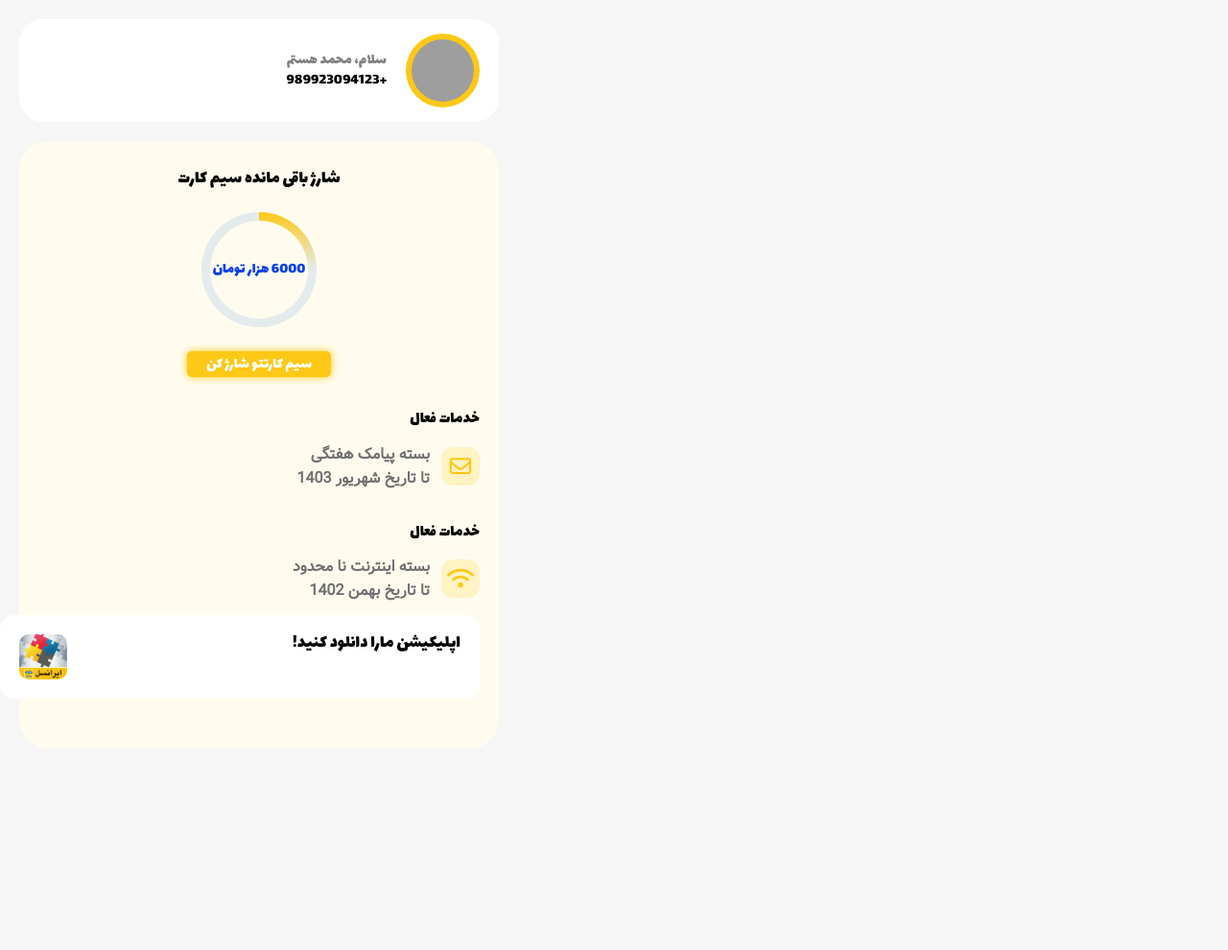
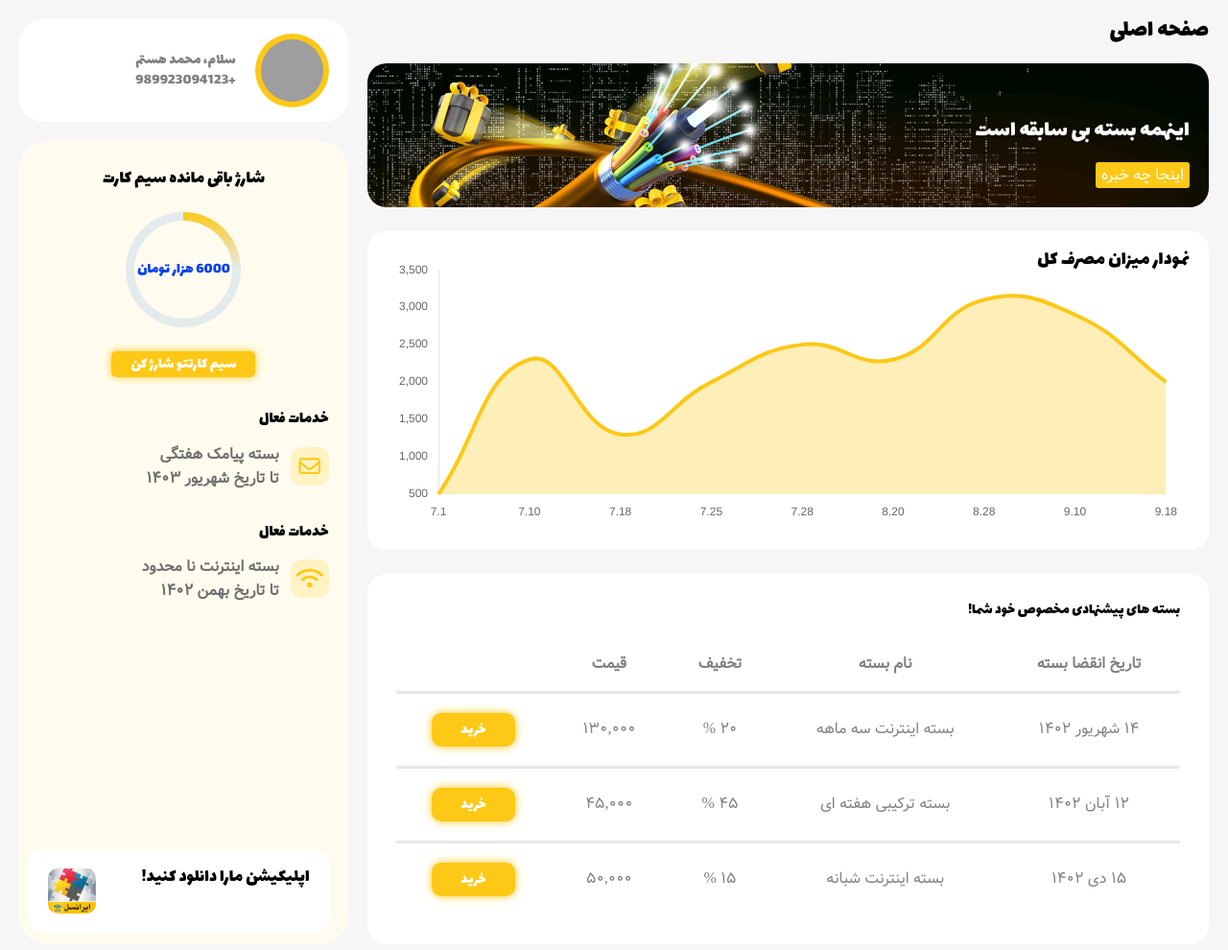
Before and after one commit to MohamadDesign/My-Irancell--node-api-, a plain HTML site: page frontend/index.html in a window 1280 px wide. Shown: the whole page at 96% size. Before the commit the page ends 800 px from the top, so only its background shows below. Drawn offline with nearby package versions, Linux system fonts and the light colour scheme; grey boxes are pictures that could not be loaded.

Commit message:
Complete main part (front)

```diff
--- a/frontend/content/css/custom-font.css
+++ b/frontend/content/css/custom-font.css
@@ -5,12 +5,12 @@
 
 @font-face {
   font-family: Vazir;
-  src: url("../fonts/Vazir-Medium.ttf") format("truetype");
+  src: url("../fonts/Vazir-Medium-FD-WOL.ttf") format("truetype");
   font-weight: normal;
 }
 
 @font-face {
   font-family: Vazir;
-  src: url("../fonts/Vazir.ttf") format("truetype");
+  src: url("../fonts/Vazir-FD-WOL.ttf") format("truetype");
   font-weight: lighter;
 }
--- a/frontend/content/css/index.css
+++ b/frontend/content/css/index.css
@@ -128,9 +128,9 @@
 
 .download-app-box {
   position: relative;
-  width: 100%;
+  width: 90%;
   top: 100%;
-  transform: translateY(-610px);
+  transform: translateY(-570px);
   background-color: var(--white-50);
   border-radius: 15px;
   flex-direction: row-reverse;
@@ -146,3 +146,105 @@
 .download-app-box h1 {
   font-size: 1.2rem;
 }
+
+.main {
+  width: 100%;
+  padding: 20px 0;
+}
+
+.main-title {
+  font-size: 1.6rem;
+}
+
+.main-overlay {
+  position: relative;
+  width: 100%;
+  height: 150px;
+  margin-top: 20px;
+  border-radius: 20px;
+  background: url(../img/Web-Banner.jpg);
+  background-position: center;
+  background-size: cover;
+  background-repeat: no-repeat;
+  overflow: hidden;
+  align-items: flex-start;
+  justify-content: end;
+}
+
+.main-overlay h1 {
+  font-size: 1.5rem;
+  margin-right: 20px;
+  color: var(--white-50);
+}
+
+.main-overlay button {
+  margin: 20px;
+  background-color: var(--gold-400);
+  color: var(--white-50);
+  border-radius: 3px;
+  font-size: 1rem;
+  border: none;
+  outline: none;
+}
+
+.chart {
+  position: relative;
+  background-color: var(--white-50);
+  border-radius: 20px;
+  margin-top: 25px;
+  padding: 30px;
+}
+
+.chart h1 {
+  position: absolute;
+  top: 20px;
+  right: 20px;
+  font-size: 1.3rem;
+}
+
+.recommend-packets {
+  background-color: var(--white-50);
+  border-radius: 20px;
+  margin-top: 25px;
+  padding: 30px;
+}
+
+.recommend-packets-title {
+  font-size: 1.3rem;
+}
+
+.recommend-packets-table {
+  margin-top: 20px;
+  width: 100%;
+  color: var(--gray-650);
+  outline: none;
+  border-radius: 10px;
+}
+
+.recommend-packets-table tr {
+  text-align: center;
+}
+
+.recommend-packets-table tr:not(:first-child) {
+  border-top: 3px solid var(--white-200);
+}
+
+.recommend-packets-table th {
+  padding: 20px;
+}
+
+.recommend-packets-table td {
+  padding: 20px;
+}
+
+.buy-packet-btn {
+  background-color: var(--gold-400);
+  font-size: 1rem;
+  padding: 5px 30px;
+  border-radius: 10px;
+  border: none;
+  outline: none;
+  color: var(--white-50);
+  box-shadow: 0 0 10px var(--gold-400);
+  cursor: pointer;
+}
--- /dev/null
+++ b/frontend/content/js/chart.js
@@ -0,0 +1,37 @@
+const initChart = (labels, data, initElement) => {
+    const config = {
+        type: 'line',
+        data: {
+            labels: [...labels],
+            datasets: [{
+                backgroundColor: '#feeeb7',
+                borderColor: '#fdc816',
+                data: [...data],
+                tension: 0.45,
+                borderWidth: 4,
+                fill: true,
+                pointRadius: 0,
+            }]
+        },
+        options: {
+            plugins: {
+                legend: false
+            },
+            scales: {
+                x: {
+                    grid: {
+                        display: false
+                    }
+                },
+                y: {
+                    grid: {
+                        display: false
+                    }
+                }
+            }
+        }
+    }
+    return new Chart(initElement, config)
+}
+
+export default initChart
--- a/frontend/content/js/index.js
+++ b/frontend/content/js/index.js
@@ -0,0 +1,7 @@
+import initChart from "./chart.js";
+
+initChart(
+    ['7.1', '7.10', '7.18', '7.25', '7.28', '8.20', '8.28', '9.10', '9.18'],
+    [500, 2300, 1300, 2000, 2500, 2300, 3100, 2900, 2000],
+    document.querySelector('#myChart').getContext('2d')
+)
--- a/frontend/index.html
+++ b/frontend/index.html
@@ -1,7 +1,7 @@
 <!DOCTYPE html>
-<html lang="en">
+<html dir="rtl" lang="fa">
   <head>
-    <meta charset="UTF-8" />
+    <meta charset="utf-8" />
     <meta name="viewport" content="width=device-width, initial-scale=1.0" />
     <link
       rel="stylesheet"
@@ -31,7 +31,7 @@
         </div>
         <div class="profile-box-desc flex flex-column">
           <h1 class="user-name">سلام، محمد هستم</h1>
-          <h5 class="user-numbe">+989923094123</h5>
+          <h5 class="user-number">+989923094123</h5>
         </div>
       </div>
       <!-- Profile -->
@@ -89,12 +89,65 @@
       <!-- Sim Info  -->
     </div>
 
+    <main class="main">
+      <h1 class="main-title lalezar-font">صفحه اصلی</h1>
+      <section class="main-overlay flex flex-column">
+        <h1 class="lalezar-font">اینهمه بسته بی سابقه است</h1>
+        <button>اینجا چه خبره</button>
+      </section>
+
+      <section class="chart">
+        <h1 class="lalezar-font">نمودار میزان مصرف کل</h1>
+        <canvas id="myChart" height="100">
+          Your browser do not supported
+        </canvas>
+      </section>
+
+      <section class="recommend-packets">
+        <h1 class="recommend-packet-title lalezar-font">
+          بسته های پیشنهادی مخصوص خود شما!
+        </h1>
+        <table class="recommend-packets-table">
+          <tr class="vazir-fb">
+            <th>تاریخ انقضا بسته</th>
+            <th>نام بسته</th>
+            <th>تخفیف</th>
+            <th>قیمت</th>
+            <th></th>
+          </tr>
+          <tr>
+            <td>14 شهریور 1402</td>
+            <td>بسته اینترنت سه ماهه</td>
+            <td>20 %</td>
+            <td>130,000</td>
+            <td><button class="buy-packet-btn lalezar-font">خرید</button></td>
+          </tr>
+          <tr>
+            <td>12 آبان 1402</td>
+            <td>بسته ترکیبی هفته ای</td>
+            <td>45 %</td>
+            <td>45,000</td>
+            <td><button class="buy-packet-btn lalezar-font">خرید</button></td>
+          </tr>
+          <tr>
+            <td>15 دی 1402</td>
+            <td>بسته اینترنت شبانه</td>
+            <td>15 %</td>
+            <td>50,000</td>
+            <td><button class="buy-packet-btn lalezar-font">خرید</button></td>
+          </tr>
+        </table>
+      </section>
+    </main>
+    <div></div>
     <script
       src="https://cdnjs.cloudflare.com/ajax/libs/Chart.js/4.3.3/chart.min.js"
       integrity="sha512-fMPPLjF/Xr7Ga0679WgtqoSyfUoQgdt8IIxJymStR5zV3Fyb6B3u/8DcaZ6R6sXexk5Z64bCgo2TYyn760EdcQ=="
       crossorigin="anonymous"
       referrerpolicy="no-referrer"
     ></script>
-    <script src="content/js/index.js"></script>
+    <script src="https://cdn.jsdelivr.net/npm/chart.js"></script>
+
+    <script src="content/js/index.js" type="module"></script>
   </body>
 </html>
```
Also changed, not shown: frontend/content/fonts/Vazir-FD-WOL.ttf (added), frontend/content/fonts/Vazir-Medium-FD-WOL.ttf (added), frontend/content/fonts/Vazir-Medium.ttf (deleted), frontend/content/fonts/Vazir.ttf (deleted), frontend/content/img/Web-Banner.jpg (added), 1 other file.
